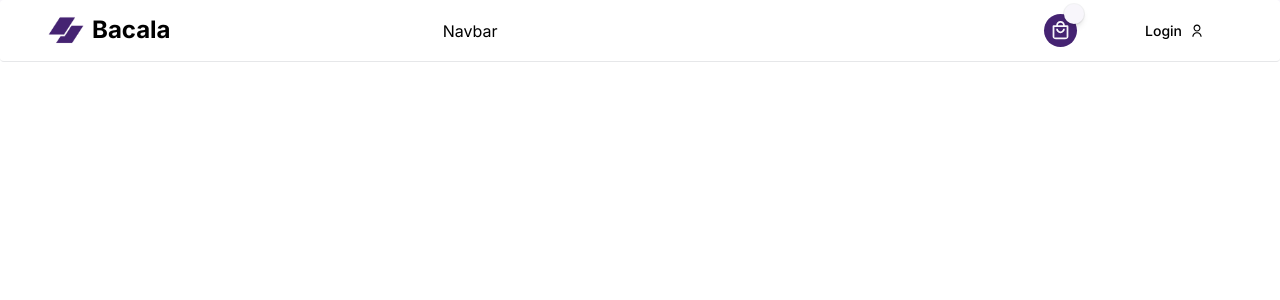
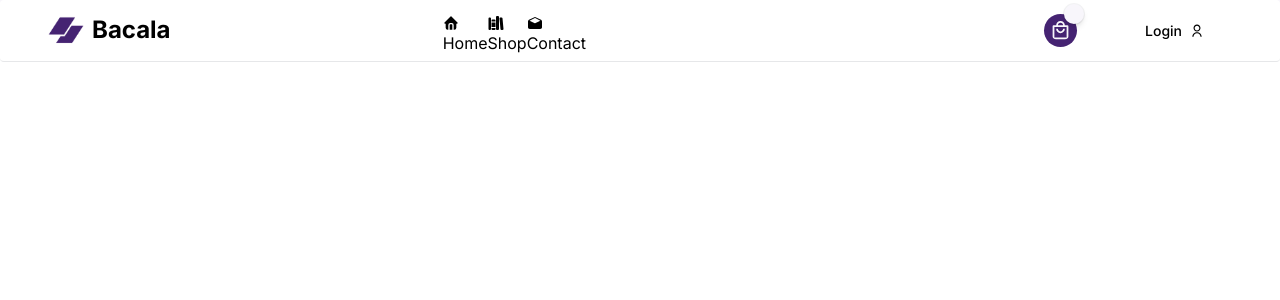
Before and after one commit to asimzahoor443/bacala-BookStore, a React (Vite) app in the folder frontend/: page / in a window 1280 px wide. Shown: the top 300 px of the page. Built offline with nearby package versions, Linux system fonts and the light colour scheme.

Commit message:
feat:update

```diff
--- a/frontend/src/components/Navbar.jsx
+++ b/frontend/src/components/Navbar.jsx
@@ -1,7 +1,38 @@
 import React from 'react';
-
-const Navbar = () => {
-  return <div>Navbar</div>;
+import { TbHomeFilled } from 'react-icons/tb';
+import { IoLibrary, IoMailOpen } from 'react-icons/io5';
+import { FaRegWindowClose } from 'react-icons/fa';
+import { NavLink } from 'react-router-dom';
+const Navbar = ({ containerStyles, toggleMenu, menuOpened }) => {
+  const navItems = [
+    {
+      to: '/',
+      label: 'Home',
+      icon: <TbHomeFilled />,
+    },
+    {
+      to: '/shop',
+      label: 'Shop',
+      icon: <IoLibrary />,
+    },
+    {
+      to: '/contact',
+      label: 'Contact',
+      icon: <IoMailOpen />,
+    },
+  ];
+  return (
+    <nav className={containerStyles}>
+      {navItems.map(({ to, label, icon }) => (
+        <div key={label} className="inline-flex relative top-1">
+          <NavLink>
+            <span>{icon}</span>
+            <span>{label}</span>
+          </NavLink>
+        </div>
+      ))}
+    </nav>
+  );
 };
 
 export default Navbar;
```
